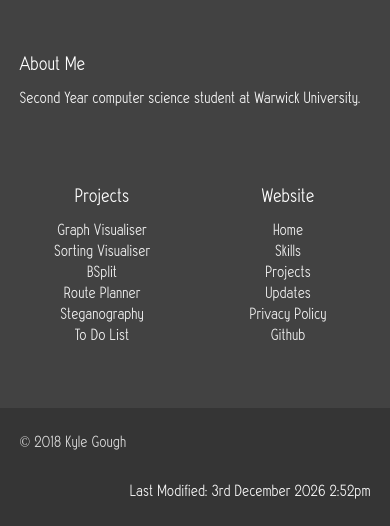
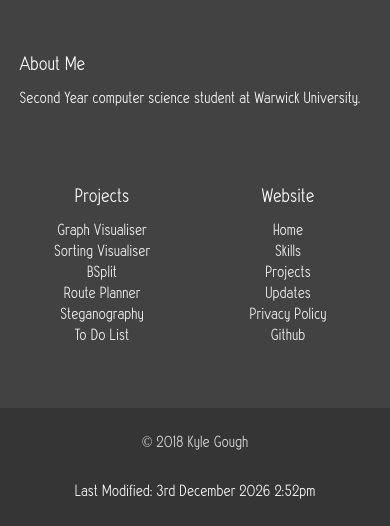
Before and after one commit to KyleGough/portfolio-php, a PHP site: page /index.php in a window 390 px wide. Shown: the part 2044-2570 px from the top of the page. Run offline with PHP 8.4, Linux system fonts and the light colour scheme; some libraries are stand-ins or nearby versions; some web fonts are replaced.

Commit message:
Lower footer on small screens centers

```diff
--- a/css/sass/style.scss
+++ b/css/sass/style.scss
@@ -376,6 +376,13 @@ nav {
   background-color: $primary-color!important;
 }
 
+.medium-and-less-centre {
+  @media only screen and (max-width : $size-medium) {
+    text-align: center!important;
+    float: none!important;
+  }
+}
+
 /*----------------------------------------------------------------------------*/
 /*Helps*/
 
--- a/footer.php
+++ b/footer.php
@@ -33,12 +33,12 @@
     <div class="container">
       <div class="row m-b-0">
         <div class="col s12 l6">
-          <p>&copy; 2018 Kyle Gough</p>
+          <p class="medium-and-less-centre">&copy; 2018 Kyle Gough</p>
         </div>
         <div class="col s12 l6">
           <?php
             date_default_timezone_set("Europe/London");
-            echo "<p class='grey-text text-lighten-4 right'>Last Modified: " . date("jS F Y g:ia", getlastmod()) . "</p>";
+            echo "<p class='medium-and-less-centre grey-text text-lighten-4 right'>Last Modified: " . date("jS F Y g:ia", getlastmod()) . "</p>";
           ?>
         </div>
       </div>
```
Also changed, not shown: css/style.css.
